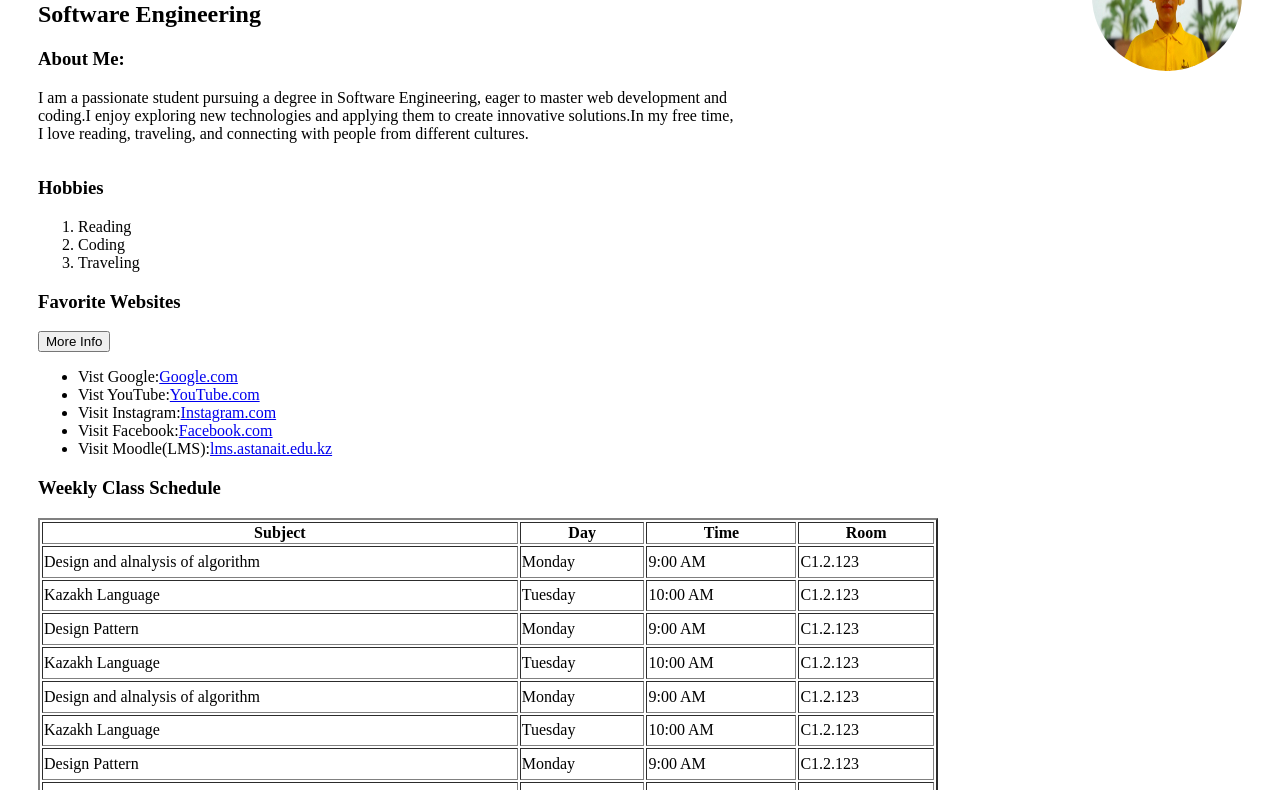
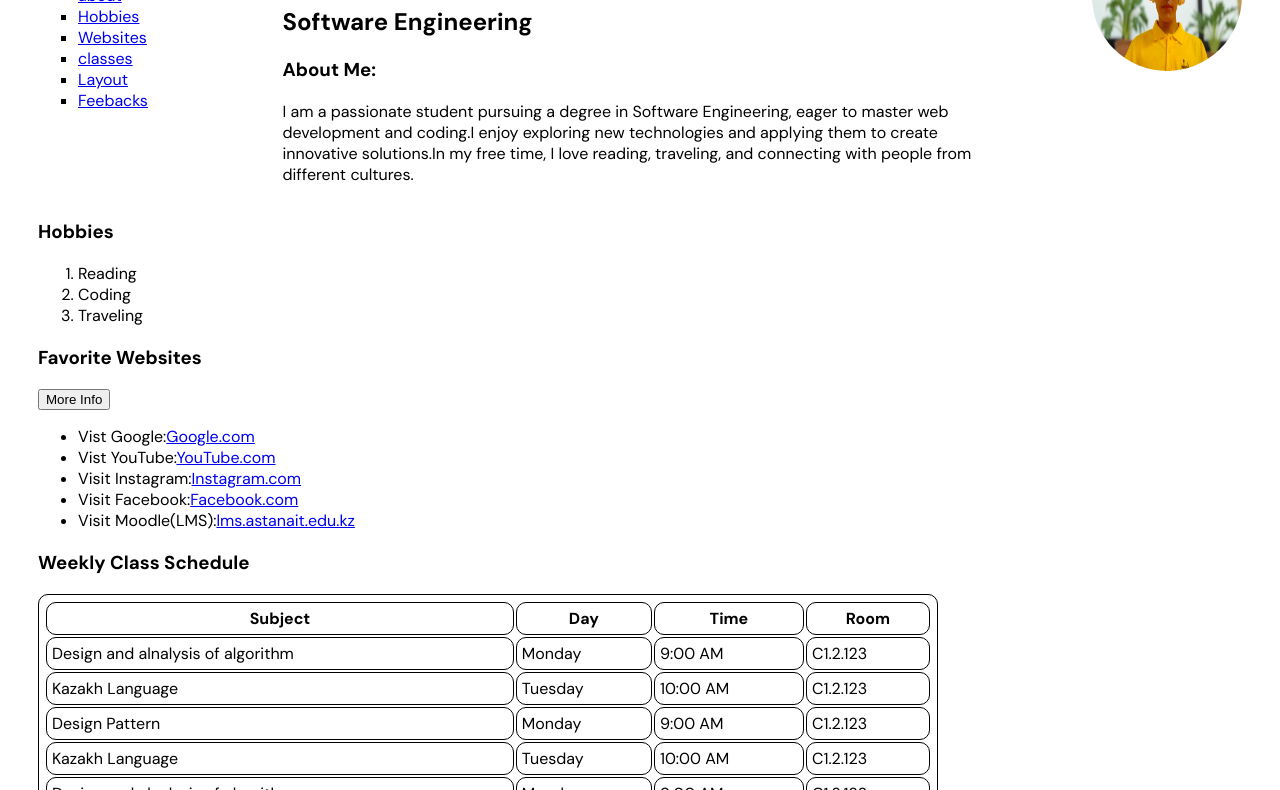
Before and after one commit to zaki100z/Mynew-Project, a plain HTML site: page HTML_Files/index.html in a window 1280 px wide. Shown: the part 117-907 px from the top of the page. Drawn offline with Linux system fonts and the light colour scheme; a web font is replaced by a local one.

Commit message:
Add files via upload

```diff
--- a/HTML_Files/index.html
+++ b/HTML_Files/index.html
@@ -1,12 +1,29 @@
 <!DOCTYPE html>
-<html lang="en">
+<html lang="en" scroll-behavior: smooth;>
 <head>
     <meta charset="UTF-8">
     <title>My First Webpage</title>
+    <link rel="preconnect" href="https://fonts.googleapis.com">
+<link rel="preconnect" href="https://fonts.gstatic.com" crossorigin>
+<link href="https://fonts.googleapis.com/css2?family=DM+Sans:ital,opsz,wght@0,9..40,100..1000;1,9
+        ..40,100..1000&family=Dancing+Script:wght@400..700&family=Playfair+Display:ital,wght@0,400..900;1,
+        400..900&family=Poppins:ital,wght@0,100;0,200;0,300;0,400;0,500;0,600;0,700;0,800;0,900;1,100;1,
+        200;1,300;1,400;1,500;1,600;1,700;1,800;1,900&display=swap" rel="stylesheet">
     <style>
         body{
             padding: 30px;
+            font-family: "DM Sans", sans-serif;
+            font-optical-sizing: auto;
+            font-style: normal;
+            scroll-behavior: smooth;
+
         }
+        table, th, td {
+             border: 1px solid black;
+            border-radius: 10px;
+            padding: 5px;
+        }
+
         .heroSection{
             display: flex;
             justify-content: space-between;
@@ -26,8 +43,23 @@
     </style>
 </head>
 <body>
+
     <div class="heroSection">
         <div>
+        <h4>table of contents</h4>
+        <div>
+            <ul type="square">
+                <li><a href="#about">about</a></li>
+                <li><a href="#hobby">Hobbies</a></li>
+                <li><a href="#webs">Websites</a></li>
+                <li><a href="#class">classes</a></li>
+                <li><a href="#layout">Layout</a></li>
+                <li><a href="#feeback">Feebacks</a></li>
+
+            </ul>
+        </div>
+    </div>
+        <div id="about">
             <h1>Zaki Sadaqatzada</h1>
             <h2>Software Engineering</h2>
             <h3>About Me:</h3>
@@ -43,7 +75,7 @@
         </div>
     </div>
    <div>
-        <div>
+        <div id="hobby">
             <h3>Hobbies</h3>
             <ol>
                 <li>Reading</li>
@@ -51,7 +83,7 @@
                 <li>Traveling</li>
             </ol>
         </div>
-        <div>
+        <div id="webs">
             <h3>Favorite Websites</h3>
             <button>More Info</button><br>
             <div class="orderList">
@@ -66,7 +98,7 @@
         </div>
     </div>
 
-    <h3>Weekly Class Schedule</h3>
+    <h3 id="class">Weekly Class Schedule</h3>
     <table border="2" width=" 900" height="300">
         <thead>
             <tr>
@@ -123,19 +155,18 @@
                 <td>Monday</td>
                 <td>9:00 AM</td>
                 <td>C1.2.123</td>
-
             </tr>
             <tr>
                 <td>Kazakh Language</td>
                 <td>Tuesday</td>
                 <td>10:00 AM</td>
                 <td>C1.2.123</td>
+            </tr>
 
-            </tr>
         </tbody>
     </table>
 
-    <h3>Two-Column Layout</h3>
+    <h3 id="layout">Two-Column Layout</h3>
     <table border="2"  width=" 900" height="300">
         <tr>
             <th> Main</th>
@@ -156,7 +187,7 @@
          <br>
      <hr>
     <p>My mood today is happy &#128512, excited &#127881, and energetic &#127775.</p>
-    <form>
+    <form id="feeback">
         <label>Name:</label><input type="text" value="zakisadaqatzada"><br>
         <label>Email:</label><input type="email" value="myemail@gmail.com"><br>
         <label>Favorite Color:</label><input type="color" value="#ff0000"><br>
```
